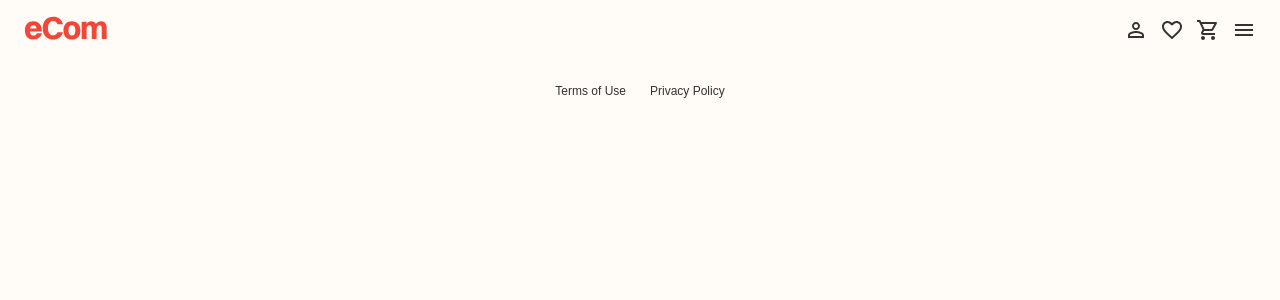
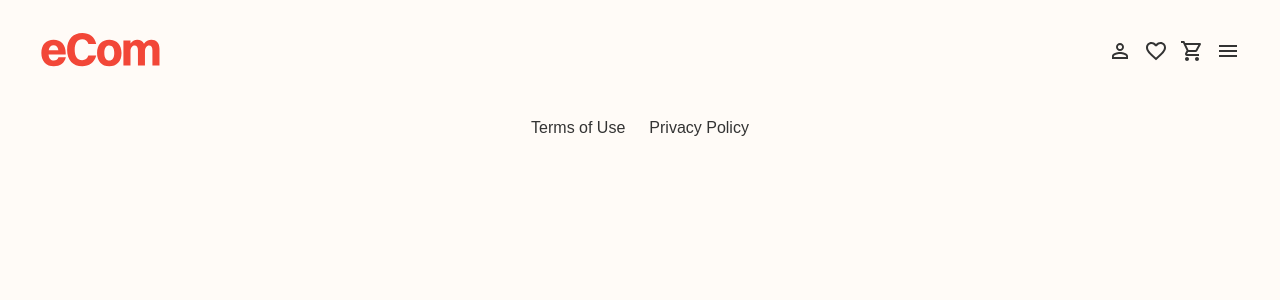
Before and after one commit to H-chai/react-ecom, a React (Create React App) app: page / in a window 1280 px wide. Shown: the top 300 px of the page. Built offline with nearby package versions, Linux system fonts and the light colour scheme.

Commit message:
Add responsive style to layout components

```diff
--- a/src/components/Footer.js
+++ b/src/components/Footer.js
@@ -7,14 +7,10 @@ export function Footer() {
       <nav>
         <ul className={styles.footerList}>
           <li>
-            <Link to="#" className={styles.footerLink}>
-              Terms of Use
-            </Link>
+            <Link to="#">Terms of Use</Link>
           </li>
           <li>
-            <Link to="#" className={styles.footerLink}>
-              Privacy Policy
-            </Link>
+            <Link to="#">Privacy Policy</Link>
           </li>
         </ul>
       </nav>
--- a/src/components/Header.js
+++ b/src/components/Header.js
@@ -1,5 +1,6 @@
 import { Link } from "react-router-dom";
-import { Nav } from "./Nav";
+import { NavLeft } from "./NavLeft";
+import { NavMiddle } from "./NavMiddle";
 import styles from "../styles/Header.module.css";
 import Logo from "../logo.svg";
 
@@ -7,9 +8,10 @@ export function Header() {
   return (
     <header className={styles.headerElements}>
       <Link to="/">
-        <img src={Logo} alt="Logo" />
+        <img src={Logo} alt="Logo" className={styles.logo} />
       </Link>
-      <Nav />
+      <NavMiddle />
+      <NavLeft />
     </header>
   );
 }
--- a/src/components/Nav.js
+++ b/src/components/NavLeft.js
@@ -3,19 +3,19 @@ import PersonOutlineOutlinedIcon from "@mui/icons-material/PersonOutlineOutlined
 import FavoriteBorderOutlinedIcon from "@mui/icons-material/FavoriteBorderOutlined";
 import ShoppingCartOutlinedIcon from "@mui/icons-material/ShoppingCartOutlined";
 import MenuOutlinedIcon from "@mui/icons-material/MenuOutlined";
-import styles from "../styles/Nav.module.css";
+import styles from "../styles/NavLeft.module.css";
 
-export function Nav() {
+export function NavLeft() {
   return (
     <nav>
-      <ul className={styles.headerNavList}>
+      <ul className={styles.headerNavLeftList}>
         <li className={styles.navListItem}>
-          <NavLink className={styles.navListItem}>
+          <NavLink to="#" className={styles.navListItem}>
             <PersonOutlineOutlinedIcon></PersonOutlineOutlinedIcon>
           </NavLink>
         </li>
         <li className={styles.navListItem}>
-          <NavLink className={styles.navListItem}>
+          <NavLink to="#" className={styles.navListItem}>
             <FavoriteBorderOutlinedIcon></FavoriteBorderOutlinedIcon>
           </NavLink>
         </li>
--- /dev/null
+++ b/src/components/NavMiddle.js
@@ -0,0 +1,20 @@
+import { NavLink } from "react-router-dom";
+import styles from "../styles/NavMiddle.module.css";
+
+export function NavMiddle() {
+  return (
+    <nav>
+      <ul className={styles.headerNavMiddleList}>
+        <li>
+          <NavLink to="#">Shop </NavLink>
+        </li>
+        <li>
+          <NavLink to="#">About </NavLink>
+        </li>
+        <li>
+          <NavLink>Contact </NavLink>
+        </li>
+      </ul>
+    </nav>
+  );
+}
--- a/src/styles/Footer.module.css
+++ b/src/styles/Footer.module.css
@@ -6,10 +6,12 @@
   font-size: 12px;
 }
 
-.footerLink {
-  composes: noTextDecoration from "./common.module.css";
-}
-
 .footerPadding {
   padding: 24px 0;
 }
+
+@media screen and (min-width:1025px) {
+  .footerPadding {
+    padding: 16px 0;
+  }
+}
--- a/src/styles/Header.module.css
+++ b/src/styles/Header.module.css
@@ -4,3 +4,18 @@
   justify-content: space-between;
   padding: 16px 24px;
 }
+
+.logo {
+  width: 72px;
+}
+
+
+@media screen and (min-width:1025px) {
+  .logo {
+    width: 120px;
+  }
+
+  .headerElements {
+    padding: 32px 40px;
+  }
+}
--- a/src/styles/Nav.module.css
+++ b/src/styles/NavLeft.module.css
@@ -1,4 +1,4 @@
-.headerNavList {
+.headerNavLeftList {
   composes: noListStyle from "./common.module.css";
   display: flex;
   justify-content: center;
--- /dev/null
+++ b/src/styles/NavMiddle.module.css
@@ -0,0 +1,14 @@
+.headerNavMiddleList {
+  composes: noListStyle displayNone from "./common.module.css";
+  justify-content: center;
+  gap: 24px;
+  font-weight: 500;
+}
+
+@media screen and (min-width:1025px) {
+
+  .headerNavMiddleList {
+    display: flex;
+  }
+
+}
--- a/src/styles/common.module.css
+++ b/src/styles/common.module.css
@@ -1,17 +1,15 @@
 :global(*) {
   font-family: "Switzer", sans-serif;
+  font-size: 16px;
   color: #333;
   background-color: #FFFBF7;
+  text-decoration: none;
 }
 
 .noListStyle {
   list-style: none;
   padding: 0;
   margin: 0;
-}
-
-.noTextDecoration {
-  text-decoration: none;
 }
 
 .noBorder {
@@ -22,3 +20,7 @@
   display: flex;
   align-items: center;
 }
+
+.displayNone {
+  display: none;
+}
```
